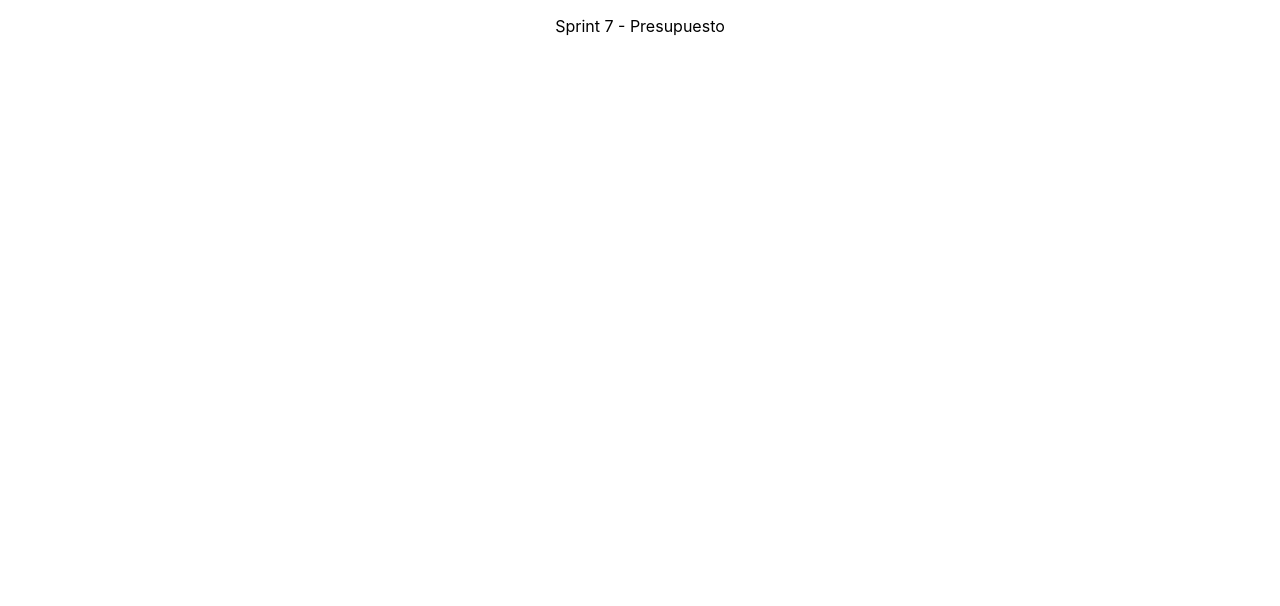
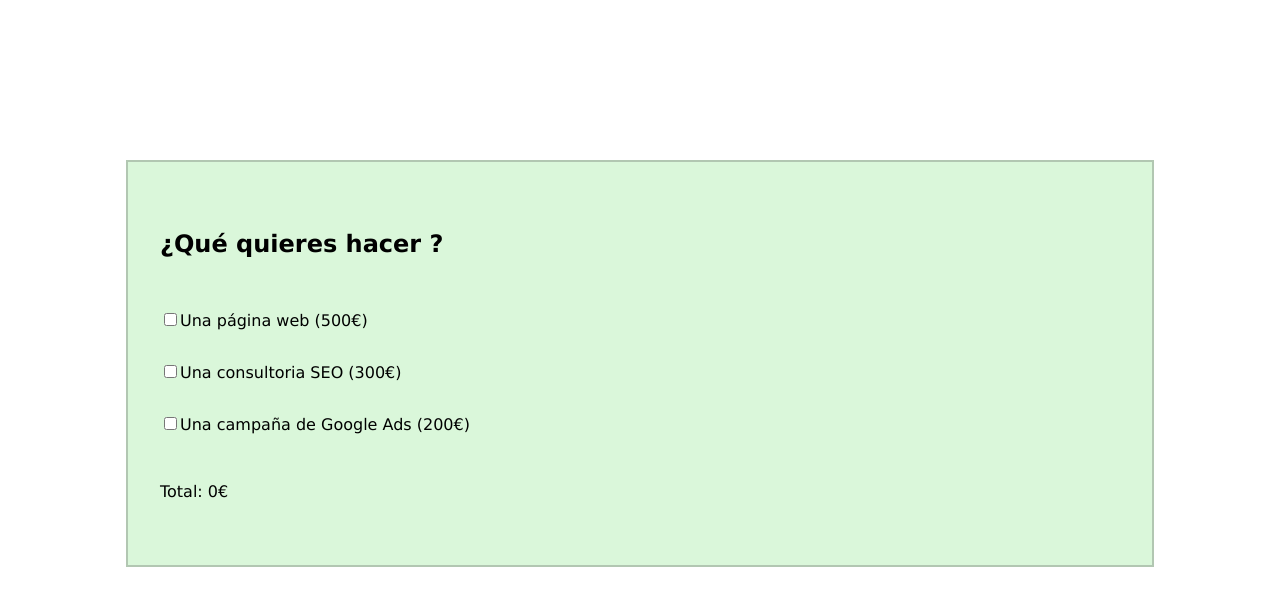
Before and after one commit to PamelaSCB/Sprint7, a React (Create React App) app: page / in a window 1280 px wide. Shown: the top 606 px of the page. Built offline with nearby package versions, Linux system fonts and the light colour scheme.

Commit message:
Ejercicio 1 -Nivel 1

```diff
--- a/src/App.css
+++ b/src/App.css
@@ -1,3 +1,16 @@
-.App {
-  text-align: center;
+
+.body {
+  font-family: "Lucida Sans", "Lucida Sans Regular", "Lucida Grande",
+    "Lucida Sans Unicode", Geneva, Verdana, sans-serif;
+  height: 60%;
+  max-width: 60rem;
+  margin: 10rem auto;
+  padding: 3rem 2rem;
+  background-color: #daf7da;
+  display: flex;
+  flex-direction: column;
+  justify-content:start;
+  align-items: start;
+  gap: 2rem;
+  border: 0.17rem solid #4444;
 }
--- a/src/App.js
+++ b/src/App.js
@@ -1,16 +1,63 @@
-import './App.css';
+import "./App.css";
+import React, { useState } from "react";
 
 function App() {
+  const [selectedOptions, setSelectedOptions] = useState({
+    webPage: false,
+    seo: false,
+    googleAds: false,
+  });
+
+  const prices = {
+    webPage: 500,
+    seo: 300,
+    googleAds: 200,
+  };
+
+  const totalPrice = Object.keys(selectedOptions).reduce(
+    (total, option) =>
+      selectedOptions[option] ? total + prices[option] : total,
+    0
+  );
+
+  function handleCheckboxChange(e) {
+    const { name, checked } = e.target;
+    setSelectedOptions({ ...selectedOptions, [name]: checked });
+  }
+
   return (
-    <div className="App">
-
-        <p>
-          Sprint 7 - Presupuesto
-        </p>
-
-
+    <div className="body">
+      <h2>¿Qué quieres hacer ?</h2>
+      <div className="checkbox">
+        <label>
+          <input
+            type="checkbox"
+            name="webPage"
+            onChange={handleCheckboxChange}
+          />
+          Una página web (500€)
+        </label>
+      </div>
+      <div>
+        <label>
+          <input type="checkbox" name="seo" onChange={handleCheckboxChange} />
+          Una consultoria SEO (300€)
+        </label>
+      </div>
+      <div>
+        <label>
+          <input
+            type="checkbox"
+            name="googleAds"
+            onChange={handleCheckboxChange}
+          />
+          Una campaña de Google Ads (200€)
+        </label>
+      </div>
+      <div>
+        <p>Total:&nbsp;{totalPrice}€</p>
+      </div>
     </div>
   );
 }
-
 export default App;
```
